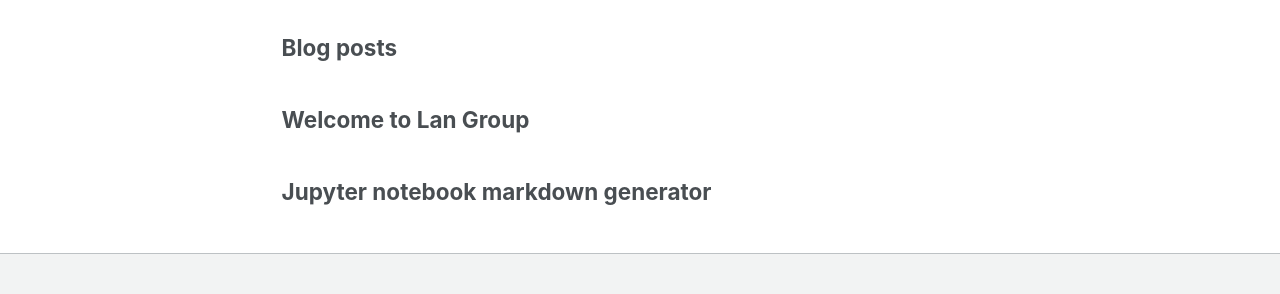
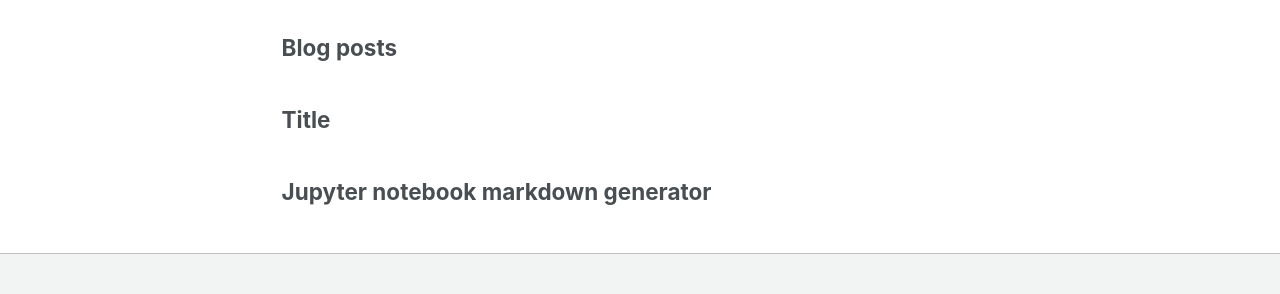
Before and after one commit to yuchenglan/LanGroup, a Jekyll site: the page built from _pages/page-archive.html, in a window 1280 px wide. Shown: the part 1444-1738 px from the top of the page. Built offline with Jekyll 4.4.1, drawn with Linux system fonts in a browser that asks for light colours.

Commit message:
Update cv.md

```diff
--- a/_pages/cv.md
+++ b/_pages/cv.md
@@ -1,6 +1,3 @@
-# Welcome to Lan Group
-
-![logo](HoneyBee_1M.jpg)
 
 Title
 ======
```
